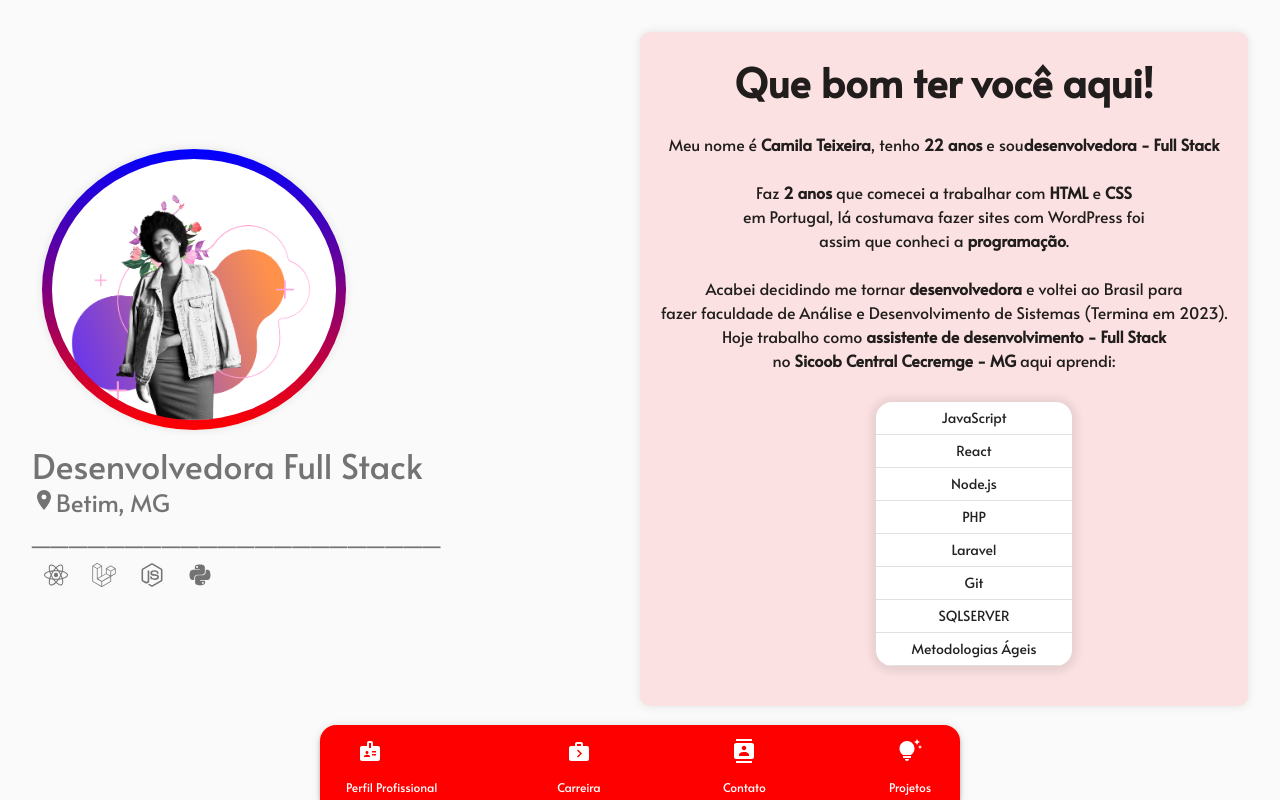
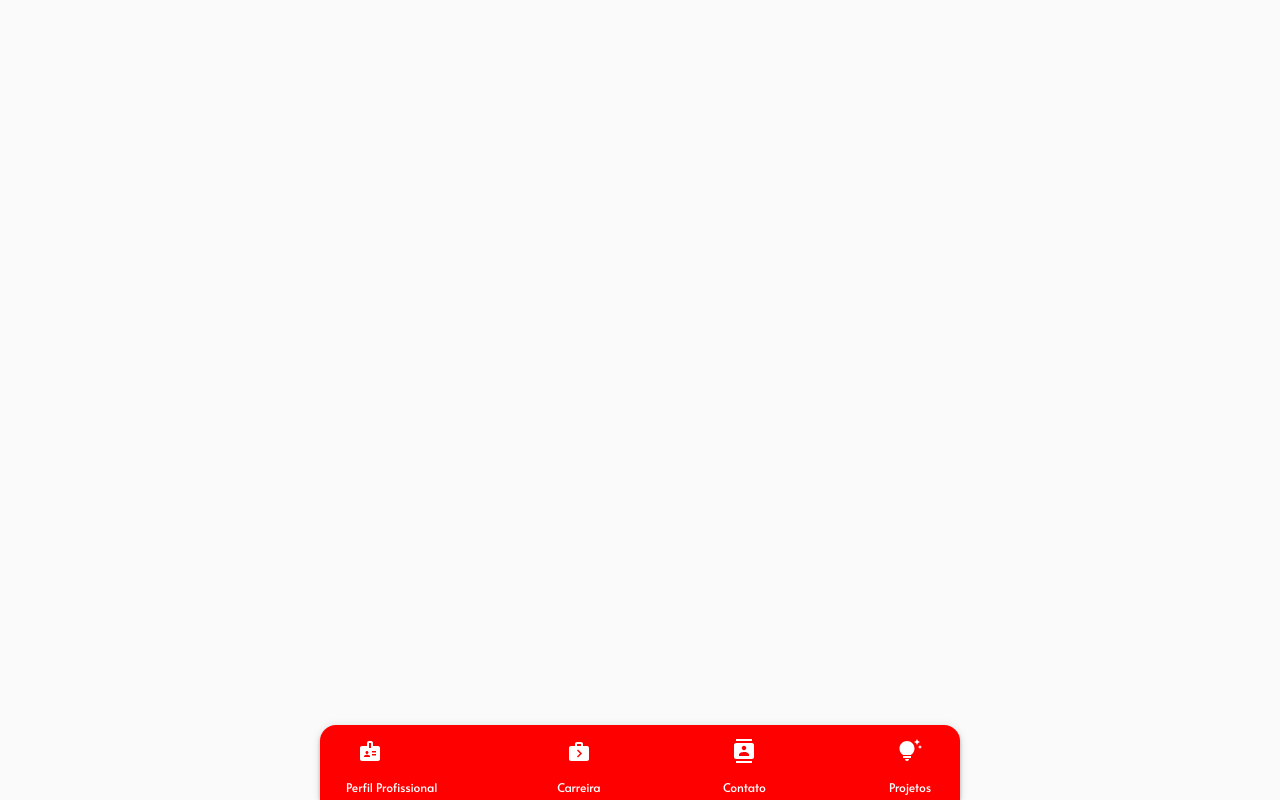
Before and after one commit to acamilateixeira/camilat, a React (Create React App) app: page / in a window 1280 px wide. Built offline with nearby package versions, Linux system fonts and the light colour scheme.

Commit message:
alterado buca pela imagem e rota

```diff
--- a/src/app/routes/app.tsx
+++ b/src/app/routes/app.tsx
@@ -17,7 +17,7 @@ export function AppRoutes() {
       <Dashboard>
         <CssBaseline />
         <Switch>
-          <Route exact path='/' component={Home} />
+          <Route exact path='/camilat' component={Home} />
         </Switch>
       </Dashboard>
     </BrowserRouter>
--- a/src/pages/home.tsx
+++ b/src/pages/home.tsx
@@ -67,7 +67,11 @@ export function Home() {
     <>
       <Grid container justifyContent='center' alignItems='center' direction='row'>
         <Grid item xs={6} sm={6} md={6} lg={6}>
-          <img className={css.imagem} src='/img/foto.png' alt='foto' />
+          <img
+            className={css.imagem}
+            src='https://acamilateixeira.github.io/camilat/img/foto.png'
+            alt='foto'
+          />
 
           <Typography variant='h4' color='textSecondary'>
             Desenvolvedora Full Stack
```
